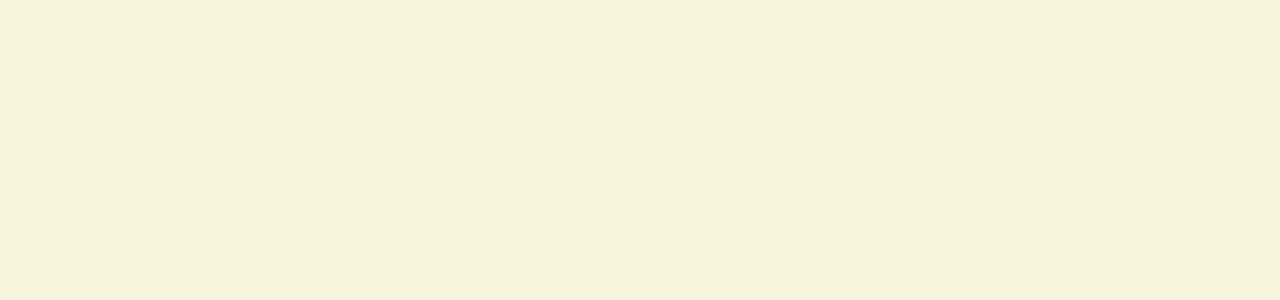
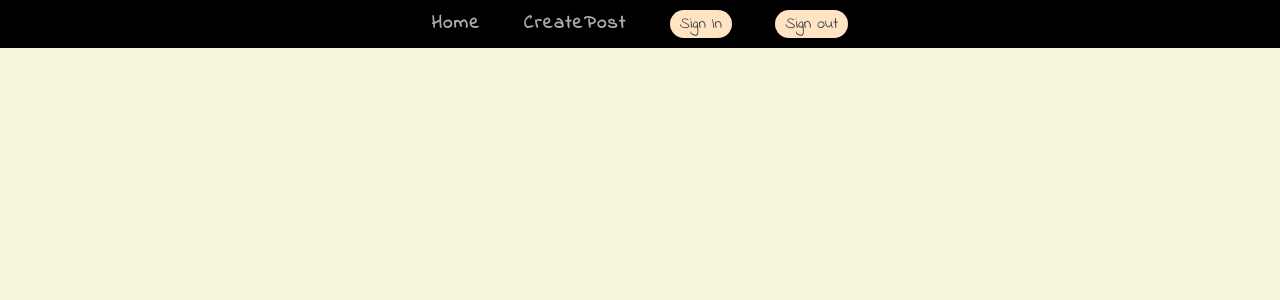
Before and after one commit to SuryanshuTomar/Projects, a React (Create React App) app in the folder React/simple-firebase-blog/: page / in a window 1280 px wide. Shown: the top 300 px of the page. Built offline with nearby package versions, Linux system fonts and the light colour scheme.

Commit message:
Navbar CSS Complete

```diff
--- a/React/simple-firebase-blog/src/App.js
+++ b/React/simple-firebase-blog/src/App.js
@@ -1,7 +1,9 @@
+import Navbar from "./components/Navbar/Navbar";
+
 function App() {
 	return (
 		<div className="App">
-
+			<Navbar />
 		</div>
 	);
 }
--- /dev/null
+++ b/React/simple-firebase-blog/src/components/Navbar/Navbar.js
@@ -0,0 +1,17 @@
+import React from "react";
+import styles from "./Navbar.module.css";
+
+function Navbar() {
+	return (
+		<div className={styles["nav-container"]}>
+			<div className={styles["navbar"]}>
+				<h3 className={styles["nav-link"]}>Home</h3>
+				<h3 className={styles["nav-link"]}>CreatePost</h3>
+				<span className={styles["nav-btn"]}>Sign In</span>
+				<span className={styles["nav-btn"]}> Sign out </span>
+			</div>
+		</div>
+	);
+}
+
+export default Navbar;
--- /dev/null
+++ b/React/simple-firebase-blog/src/components/Navbar/Navbar.module.css
@@ -0,0 +1,37 @@
+.nav-container {
+	background-color: black;
+	color: rgb(172, 170, 170);
+	height: 100%;
+	width: 100%;
+	display: flex;
+	justify-content: center;
+}
+
+.navbar {
+	display: flex;
+	height: 100%;
+	width: 30rem;
+	padding: 10px;
+	justify-content: space-around;
+}
+
+.nav-link {
+	letter-spacing: 1.5px;
+	transition: all 0.25s linear;
+}
+.nav-link:hover {
+	color: white;
+}
+
+.nav-btn {
+	background-color: bisque;
+	color: #444;
+	border: none;
+	border-radius: 25px;
+	padding: 2px 10px;
+	transition: all 0.25s linear;
+}
+
+.nav-btn:hover {
+	box-shadow: 0 0 20px rgba(191, 223, 124, 0.8);
+}
--- a/React/simple-firebase-blog/src/index.css
+++ b/React/simple-firebase-blog/src/index.css
@@ -10,9 +10,9 @@ body {
 	margin: 0;
 	-webkit-font-smoothing: antialiased;
 	-moz-osx-font-smoothing: grayscale;
-	/* font-family: "Indie Flower", cursive;
-	font-family: "Merriweather", serif; */
-	font-family: "Roboto", sans-serif;
+	font-family: "Indie Flower", cursive;
+	/* font-family: "Merriweather", serif; */
+	/* font-family: "Roboto", sans-serif; */
 	background-color: beige;
 }
 
```
